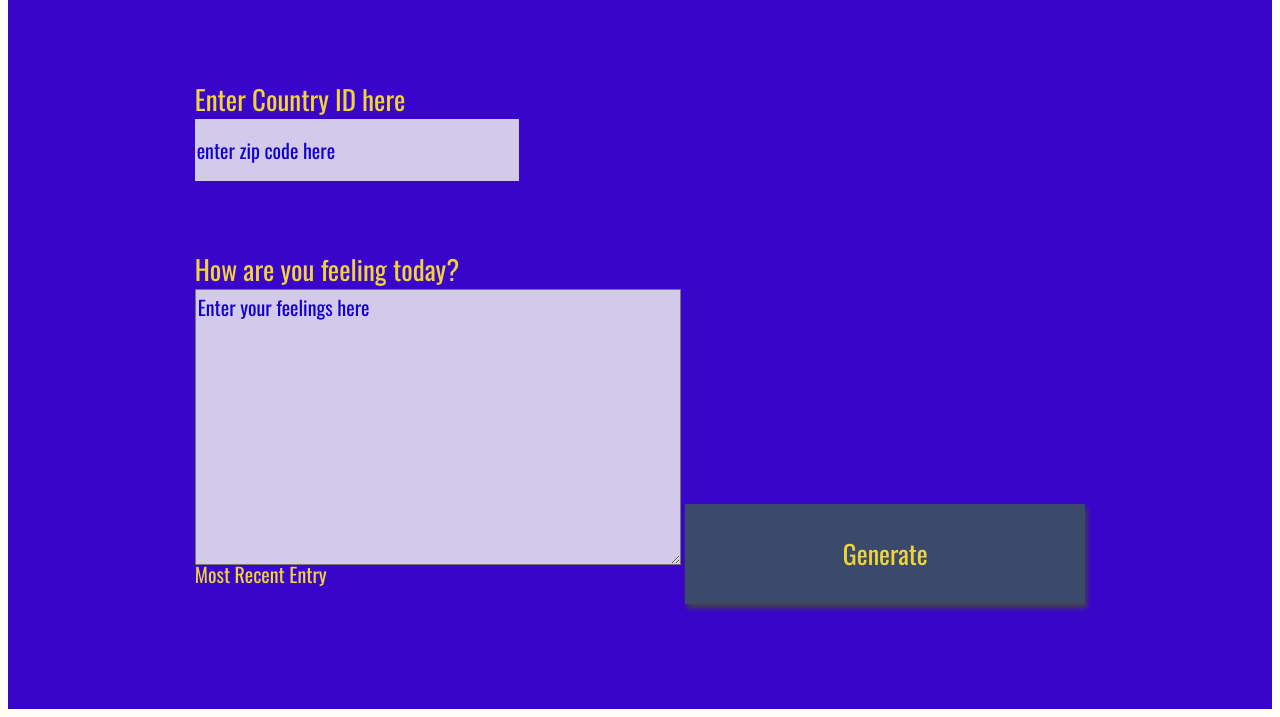
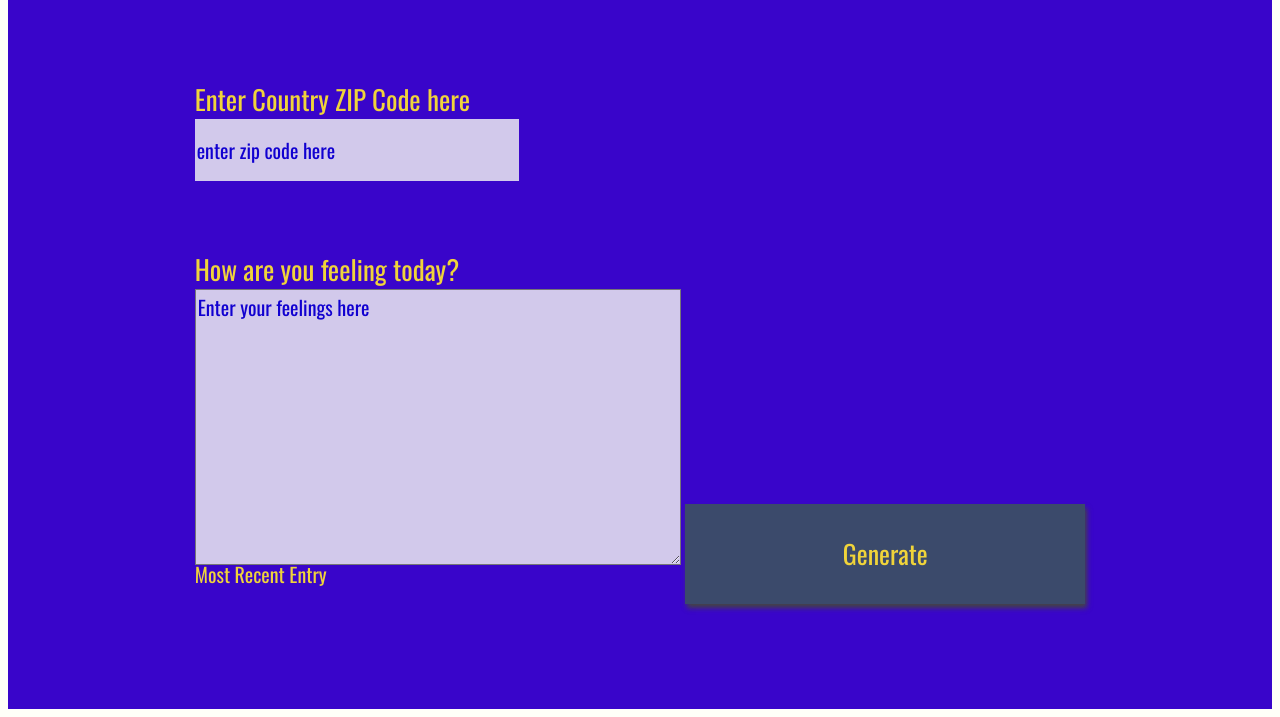
Before and after one commit to AbdulrahmanElshahat/Weather-App-, a website: page website/index.html in a window 1280 px wide. Shown: the part 99-816 px from the top of the page. Drawn offline with nearby package versions, Linux system fonts and the light colour scheme; a web font is replaced by a local one.

Commit message:
Add files via upload

```diff
--- a/website/index.html
+++ b/website/index.html
@@ -12,7 +12,7 @@
     Weather Journal App
   </div>
   <div class ="zipHolder">
-    <label for="zip">Enter Country ID here</label>
+    <label for="zip">Enter Country ZIP Code here</label>
     <input type="text" id="zip" placeholder="enter zip code here">
   </div>
   <div class ="feelHolder">
```
